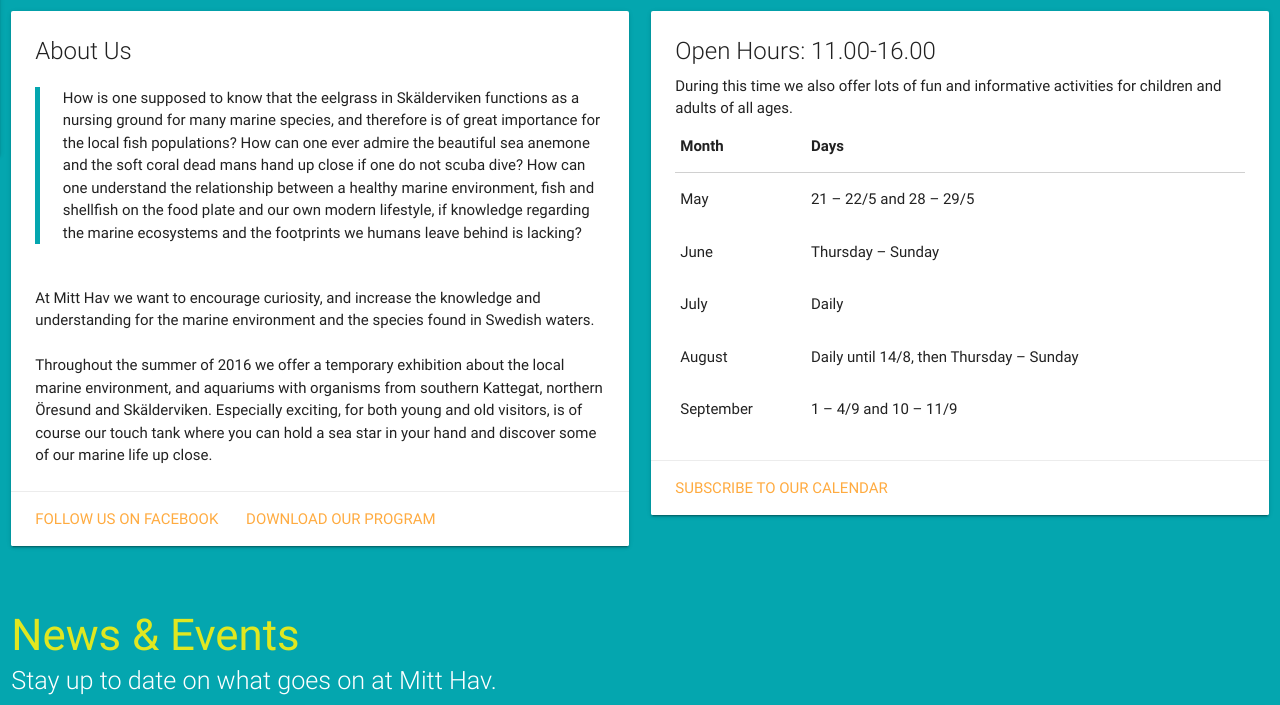
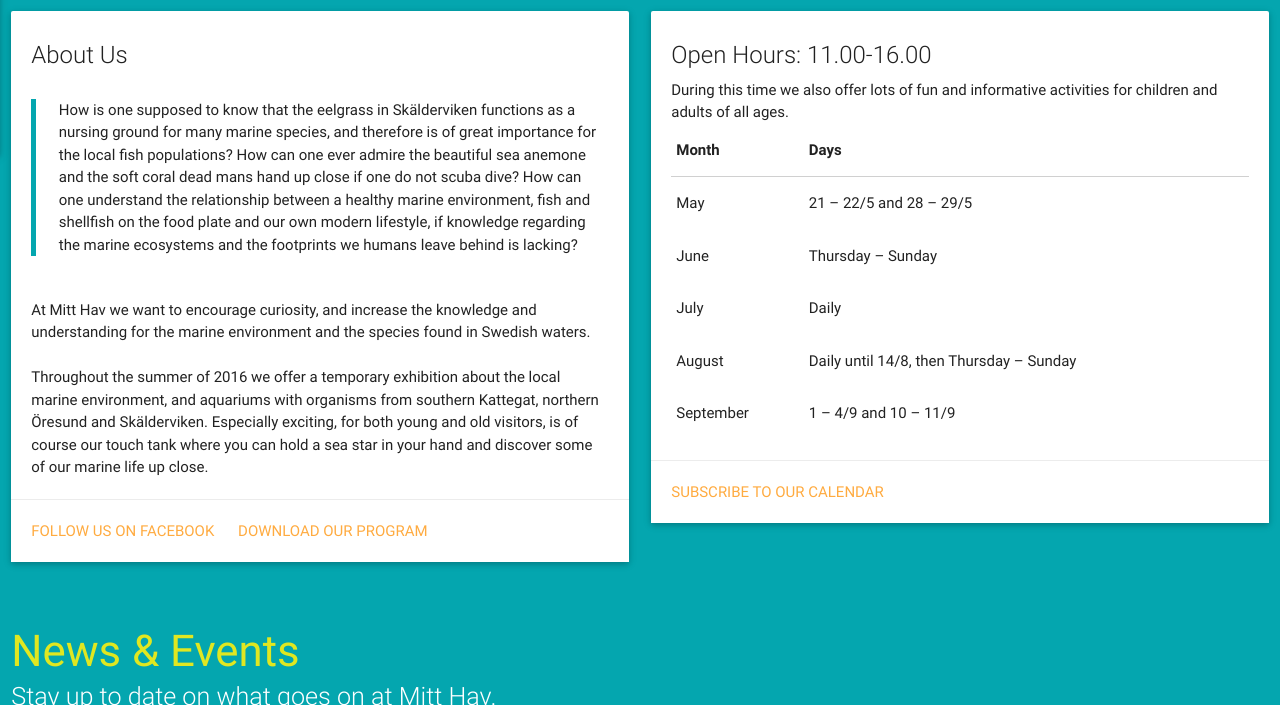
Before and after one commit to xtreemze/AngelholmMarineCenter, a plain HTML site: page index.html in a window 1280 px wide. Shown: the part 705-1410 px from the top of the page. Drawn offline with nearby package versions, Linux system fonts and the light colour scheme.

Commit message:
Local Fonts CSS correction

```diff
--- a/index.html
+++ b/index.html
@@ -9,7 +9,7 @@
     <link href="https://fonts.googleapis.com/icon?family=Material+Icons" rel="stylesheet">
 
   <!-- Compiled and minified CSS -->
-  <link rel="stylesheet" type="text/css" media="screen,projection" href="https://cdnjs.cloudflare.com/ajax/libs/materialize/0.97.6/css/materialize.min.css">
+  <link rel="stylesheet" type="text/css" media="screen,projection" href="css/materialize.min.css">
 
     <link href="css/style.css" type="text/css" rel="stylesheet" media="screen,projection"/> </head>
 
```
